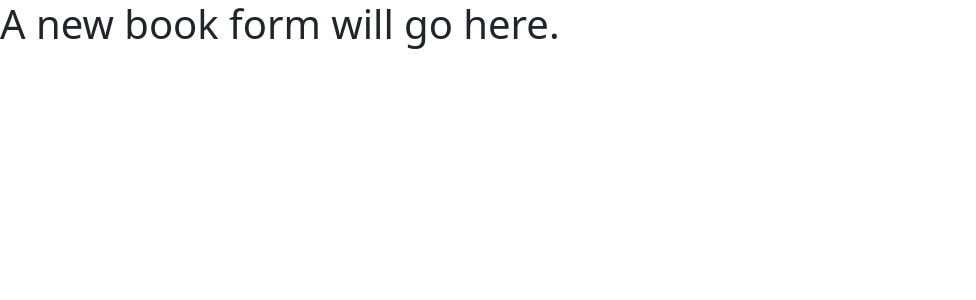
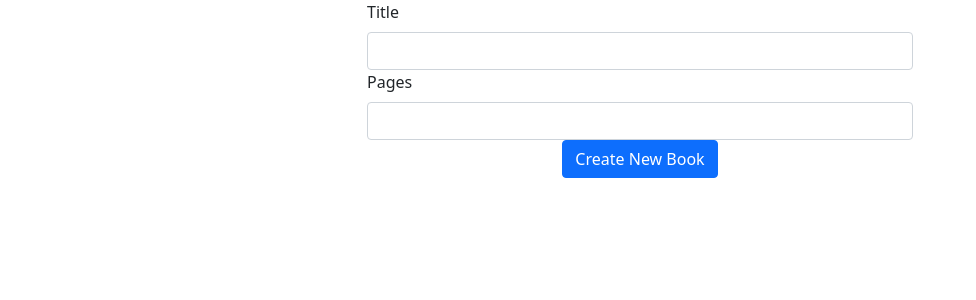
Before and after one commit to RFlanagan82/RESTful-books, a React (Create React App) app in the folder client/: page /books/new in a window 1280 px wide. Shown: the top 300 px of the page, without its empty margins (0-976 px from the left). Built offline with nearby package versions, Linux system fonts and the light colour scheme; no server answers.

Commit message:
new book form working but need to add author to it

```diff
--- a/client/src/containers/AllBooks/AllBooks.jsx
+++ b/client/src/containers/AllBooks/AllBooks.jsx
@@ -1,5 +1,6 @@
 import React, { useEffect, useState } from "react";
 import axios from "axios";
+import { Link } from "react-router-dom";
 
 const AllBooks = () => {
   const [books, setBooks] = useState([]);
@@ -13,6 +14,13 @@ const AllBooks = () => {
   return (
     <div className="container">
       <div className="row">
+        <div className="col-sm-12 text-right">
+          <Link to="/books/new" className="btn btn-primary">
+            New Book
+          </Link>
+        </div>
+      </div>
+      <div className="row">
         <div className="col-sm-12">
           <table className="table table-striped">
             <thead className="table-dark">
@@ -20,6 +28,8 @@ const AllBooks = () => {
                 <th scope="col">Title</th>
                 <th scope="col">Pages</th>
                 <th scope="col">Author</th>
+                <th></th>
+                <th></th>
               </tr>
             </thead>
             <tbody>
@@ -29,6 +39,12 @@ const AllBooks = () => {
                     <td>{book.title}</td>
                     <td>{book.pages}</td>
                     <td>{book.author && book.author.fullName}</td>
+                    <td>
+                      <button className="btn btn-secondary">Edit</button>
+                    </td>
+                    <td>
+                      <button className="btn btn-danger">Delete</button>
+                    </td>
                   </tr>
                 ))
               ) : (
--- a/client/src/containers/NewBook/NewBook.jsx
+++ b/client/src/containers/NewBook/NewBook.jsx
@@ -1,10 +1,65 @@
-import React from 'react';
+import React, { useState } from 'react';
+import axios from "axios";
 
 const NewBook = () => {
+    const [title, setTitle] = useState("");
+    const [pages, setPages] = useState("");
+
+    const handleSubmit = (e) => {
+        e.preventDefault();
+        axios
+        .post("/api/books", {title, pages})
+        .then((response) => {
+            console.log(response.data);
+        })
+        .catch((err) => {
+            console.log(err);
+        });
+    }
+
     return (
-        <div>
-            <h1>A new book form will go here.</h1>
+      <div className="container">
+        <div className="row">
+          <div className="col-sm-3"></div>
+          <div className="col-sm-6">
+            <form onSubmit={handleSubmit}>
+              <div className="form-group">
+                <label htmlFor="title" className="form-label">
+                  Title
+                </label>
+                <input
+                  type="text"
+                  className="form-control"
+                  id="title"
+                  name="title"
+                  value={title}
+                  onChange={(e) => {
+                      setTitle(e.target.value)
+                  }}
+                />
+              </div>
+              <div className="form-group">
+                <label htmlFor="pages" className="form-label">
+                  Pages
+                </label>
+                <input type="text" className="form-control"
+                id="pages"
+                name={pages}
+                value={pages}
+                onChange={(e) =>{
+                    setPages(e.target.value);
+                }}
+                />
+              </div>
+              <div className="text-center">
+                <button type="submit" className="btn btn-primary">
+                  Create New Book
+                </button>
+              </div>
+            </form>
+          </div>
         </div>
+      </div>
     );
 };
 
```
